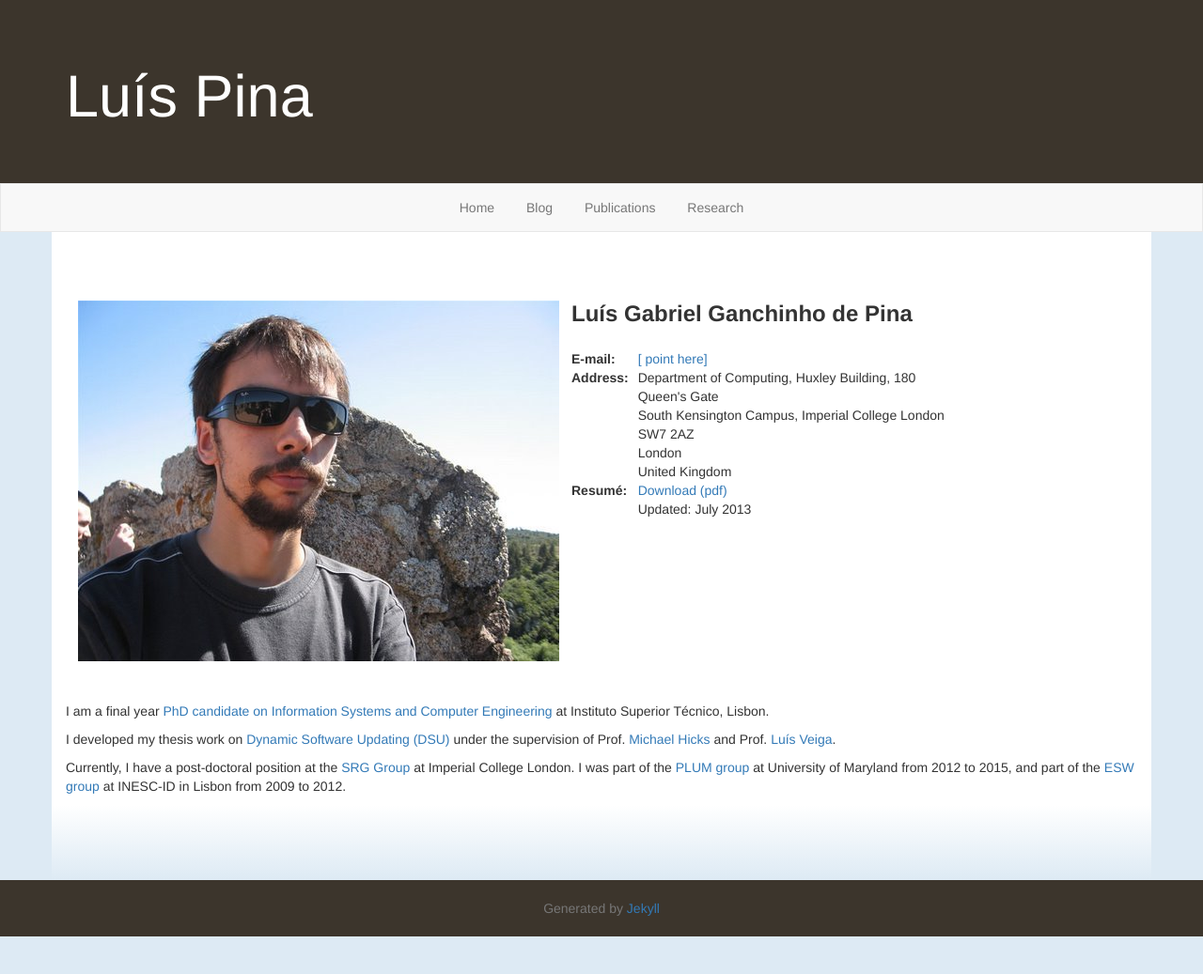
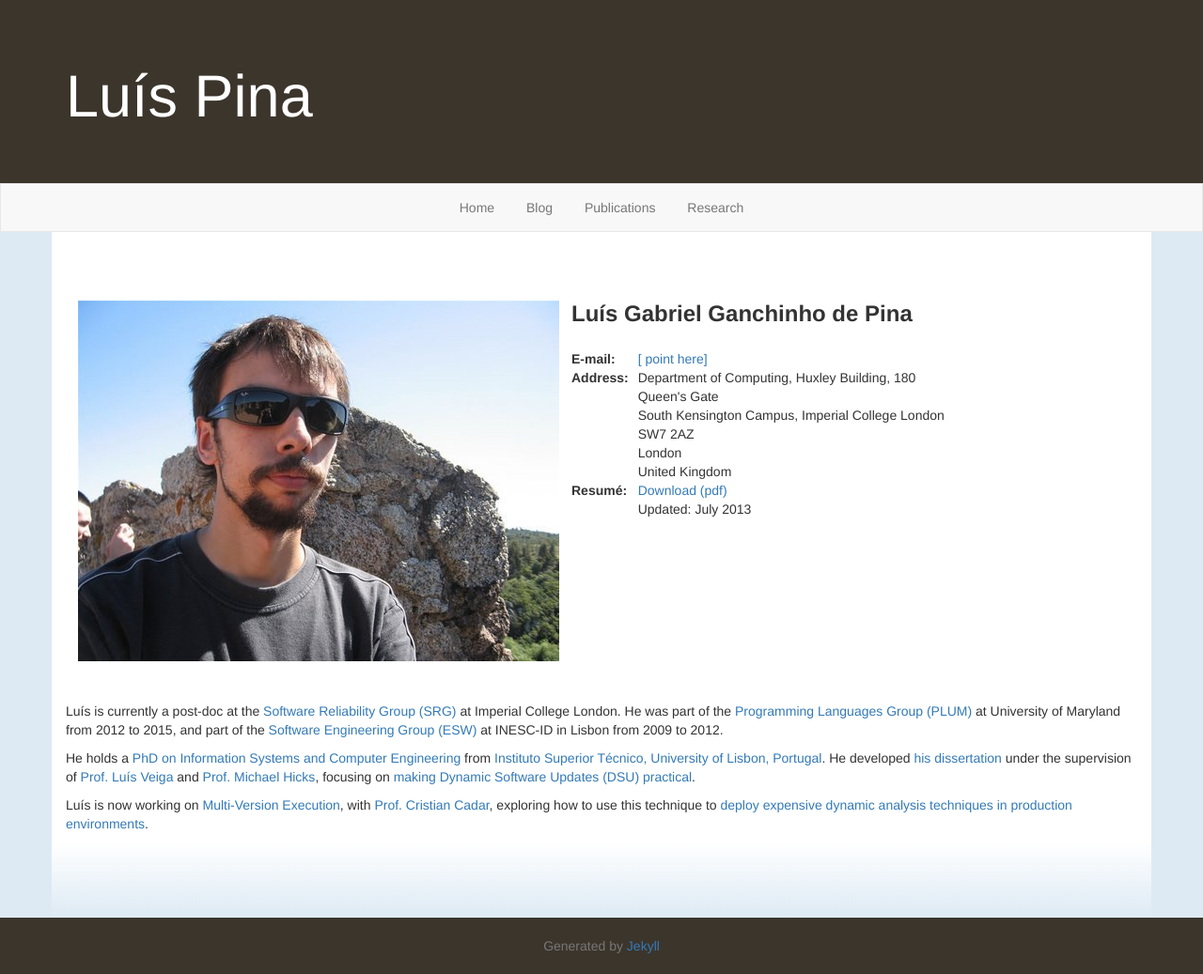
Before and after one commit to luisggpina/personal-website, a Jekyll site: the page built from index.md, in a window 1280 px wide. Shown: the whole page at 94% size. Built offline with Jekyll 4.4.1, drawn with Linux system fonts in a browser that asks for light colours; nearby versions of some CDN libraries; before the commit the page ends 997 px from its top, so only the background shows below that.

Commit message:
Updated description on front page

```diff
--- a/index.md
+++ b/index.md
@@ -9,18 +9,23 @@ layout: index
 title: index
 group: "index"
 ---
-I am a final year [PhD candidate on Information Systems and Computer
-Engineering](https://fenix.tecnico.ulisboa.pt/cursos/deic?locale=en_EN)	at
-Instituto Superior Técnico, Lisbon.
+Luís is currently a post-doc at the [Software Reliability Group
+(SRG)](https://srg.doc.ic.ac.uk/) at Imperial College London. He was part of the
+[Programming Languages Group (PLUM)](https://www.cs.umd.edu/projects/PL/) at
+University of Maryland from 2012 to 2015, and part of the [Software Engineering
+Group (ESW)](http://www.inesc-id.pt/group.php?grp=II03) at INESC-ID in Lisbon
+from 2009 to 2012.
 
-I developed my thesis work on [Dynamic Software
-Updating (DSU)](dsu.html) under the supervision of Prof. [Michael
-Hicks](http://www.cs.umd.edu/~mwh/) and Prof. [Luís
-Veiga](http://www.gsd.inesc-id.pt/~lveiga/).
+He holds a [PhD on Information Systems and Computer
+Engineering](https://fenix.tecnico.ulisboa.pt/cursos/deic?locale=en_EN) from
+[Instituto Superior Técnico, University of Lisbon,
+Portugal](http://tecnico.ulisboa.pt/en).  He developed
+[his dissertation]({{ site.baseurl}}/details/pina16phd.html)
+under the supervision of [Prof. Luís Veiga]({{ site.data.authors['lveiga'].url }})
+and [Prof. Michael Hicks]({{ site.data.authors['mwh'].url }}),
+focusing on [making Dynamic Software Updates (DSU) practical]({{ site.baseurl/projects/rubah.html }}).
 
-Currently, I have a post-doctoral position at the [SRG
-Group](http://srg.doc.ic.ac.uk/) at Imperial College London.  I was part of the
-[PLUM group](http://www.cs.umd.edu/projects/PL/) at University of Maryland from
-2012 to 2015, and part of the [ESW
-group](http://www.esw.inesc-id.pt/cgi-bin/moin.cgi) at INESC-ID in Lisbon from
-2009 to 2012.
+Luís is now working on [Multi-Version Execution]({{ site.baseurl }}/projects/varan.html),
+with [Prof. Cristian Cadar](http://www.doc.ic.ac.uk/~cristic/),
+exploring how to use this technique
+to [deploy expensive dynamic analysis techniques in production environments]({{ site.baseurl }}/details/pina15varan.html).
```
